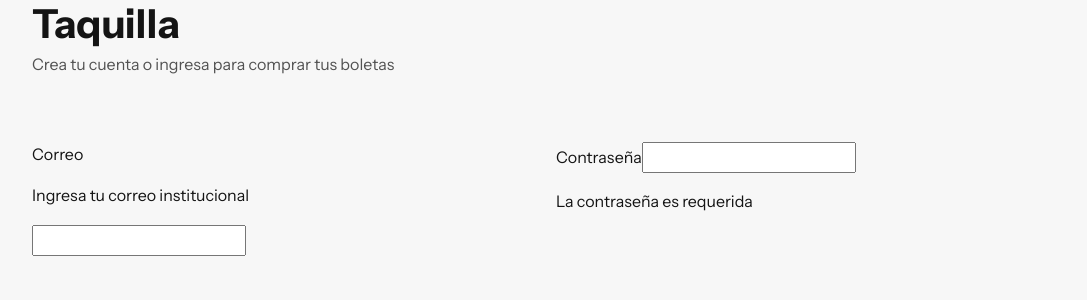
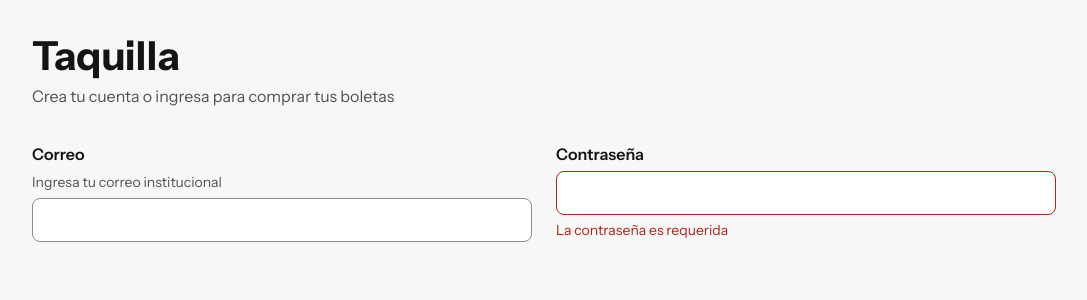
Before and after one commit to SebasMinaZ/general-project-frontend-2026, a React (Vite) app: page / in a window 1280 px wide. Shown: the top 300 px of the page, without its empty margins (96-1183 px from the left). Built offline with nearby package versions, Linux system fonts and the light colour scheme.

Commit message:
feat: integrate configurable form field

```diff
--- a/src/App.css
+++ b/src/App.css
@@ -1,7 +1,7 @@
 .pagina {
   width: min(100% - 2rem, 64rem);
   margin-inline: auto;
-  padding-block: 2rem, 3rem;
+  padding-block: 2rem 3rem;
 }
 
 .pagina-encabezado h1 {
--- a/src/App.jsx
+++ b/src/App.jsx
@@ -16,8 +16,6 @@ const App = () => {
           <h1>Taquilla</h1>
           <p>Crea tu cuenta o ingresa para comprar tus boletas</p>
         </header>
-
-        <div className="pagina-formularios"></div>
         <div className="pagina-formularios">
           <Campo
             etiqueta="Correo"
--- a/src/components/campo.jsx
+++ b/src/components/campo.jsx
@@ -1,4 +1,5 @@
 import React, { useId } from "react";
+import "./Campo.css";
 
 const Campo = ({ etiqueta, ayuda, error, ...atributos }) => {
   const id = useId();
--- a/src/styles/index.css
+++ b/src/styles/index.css
@@ -7,8 +7,8 @@
     --color-texto: #141414;
     --color-texto-suave: #525252;
     --color-borde: #e5e5e5;
-    --color-borde-fuente: #8c8c8c;
-    -color-primario: #141414;
+    --color-borde-fuerte: #8c8c8c;
+    --color-primario: #141414;
     --color-primario-hover: #3a3a3a;
     --color-error: #b42318;
     --color-exito: #067647;
```
